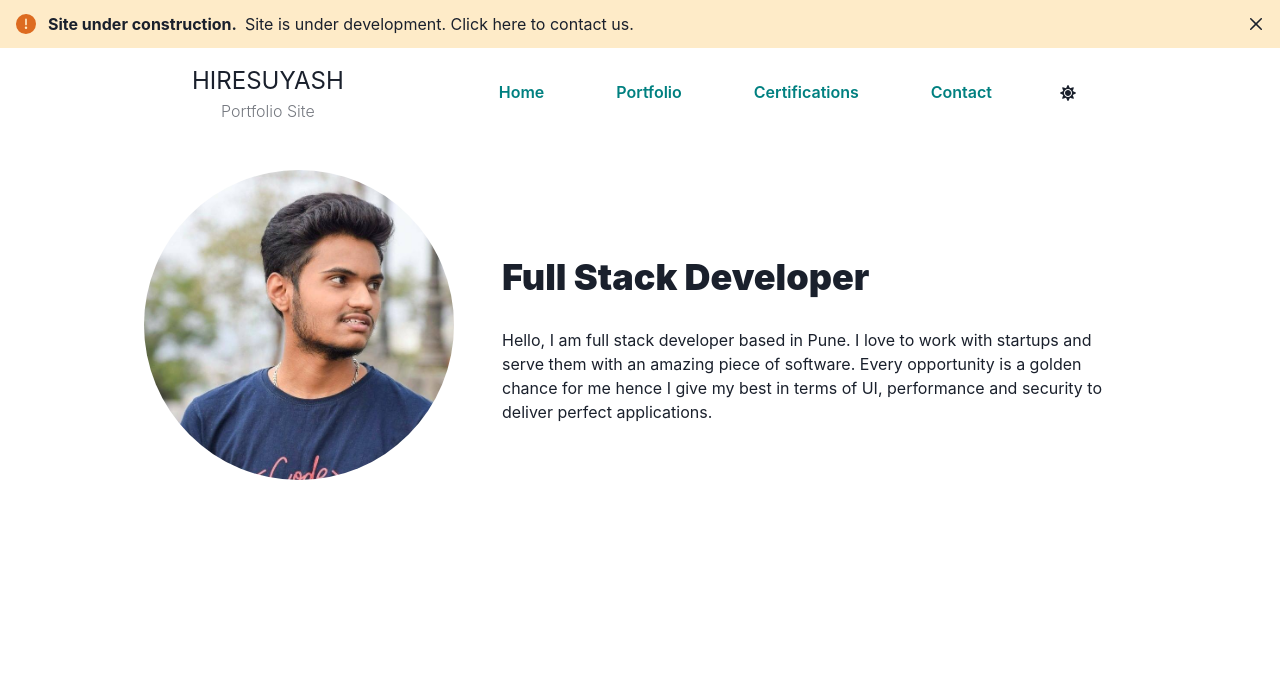
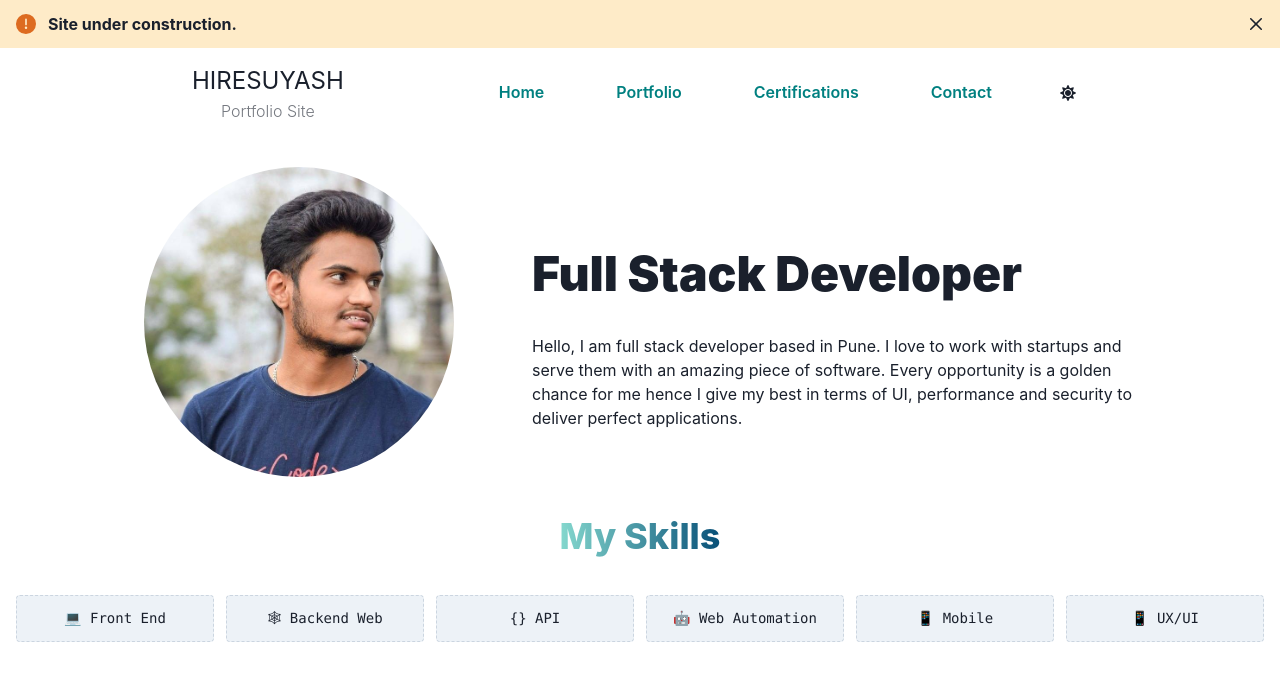
Before and after one commit to suyashl13/Portfolio-Site, a React (Create React App) app: page / in a window 1280 px wide. Shown: the top 680 px of the page. Built offline with nearby package versions, Linux system fonts and the light colour scheme.

Commit message:
added myskills section

```diff
--- a/src/App.js
+++ b/src/App.js
@@ -1,7 +1,9 @@
-import { Alert, AlertDescription, AlertIcon, AlertTitle, CloseButton, Link } from '@chakra-ui/react';
+import { Alert, AlertIcon, AlertTitle, Center, CloseButton } from '@chakra-ui/react';
 import './App.css';
-import Landing from './components/landing/Landing';
+import SkillBadge from './components/general/SkillBadge';
+import Landing from "./components/Landing"
 import Navbar from './components/Navbar';
+import Skills from './components/Skills';
 
 function App() {
   return (
@@ -9,11 +11,15 @@ function App() {
       <Alert status='warning'>
         <AlertIcon />
         <AlertTitle mr={2}>Site under construction.</AlertTitle>
-        <AlertDescription>Site is under development.<Link href="mailto:admin@hiresuyash.com"> Click here</Link> to contact us.</AlertDescription>
         <CloseButton position='absolute' right='8px' top='8px' />
       </Alert>
       <Navbar />
       <Landing />
+      <Center>
+        <SkillBadge />
+      </Center>
+      <Skills />
+      <br />
     </>
   );
 }
--- a/src/components/landing/Landing.jsx
+++ b/src/components/Landing.jsx
@@ -1,13 +1,12 @@
-import { Box, Center, Container, Flex, Image, Text } from "@chakra-ui/react";
+import { Box, Container, Flex, Image, Text } from "@chakra-ui/react";
 import React from "react";
-import myphoto from "../../assets/my_photo.jpg";
-import SkillBadge from "../general/SkillBadge";
+import myphoto from "../assets/my_photo.jpg";
 
 export default function Landing() {
   return (
     <Container
       maxW={{ base: "container.sm", md: "container.md", lg: "container.lg" }}
-      marginTop="2rem"
+      marginTop="1.8rem"
     >
       <Flex
         justifyContent="space-between"
@@ -21,11 +20,11 @@ export default function Landing() {
       >
         <Image borderRadius="full" src={myphoto} fit={"cover"} boxSize={310} />
         <Box
-          ml={{ lg: "48px", sm: "0px" }}
-          textAlign={{ sm: "center", base: "start", lg: "start" }}
-          marginTop={{ sm: "24px" }}
+          ml={{ lg: "78px" }}
+          textAlign={{ sm: "center", base: "center", lg: "start" }}
+          marginTop={{ sm: "24px", base: "24px" }}
         >
-          <Text fontSize="4xl" fontWeight={900}>
+          <Text fontSize={{ base: "3xl", lg: "5xl" }} fontWeight={900}>
             Full Stack Developer
           </Text>
           <br />
@@ -35,9 +34,6 @@ export default function Landing() {
           UI, performance and security to deliver perfect applications.
         </Box>
       </Flex>
-      <Center>
-        <SkillBadge />
-      </Center>
     </Container>
   );
 }
--- /dev/null
+++ b/src/components/Skills.jsx
@@ -0,0 +1,34 @@
+import { Code, Container, SimpleGrid } from "@chakra-ui/react";
+import React from "react";
+
+export default function Skills() {
+  const skills = [
+    { title: "Front End", emoji: "💻" },
+    { title: "Backend Web", emoji: "🕸" },
+    { title: "API", emoji: "{}" },
+    { title: "Web Automation", emoji: "🤖" },
+    { title: "Mobile", emoji: "📱" },
+    { title: "UX/UI", emoji: "📱" },
+  ];
+  return (
+    <Container
+      maxW={{ base: "container.md", md: "container.md", lg: "container.xl" }}
+      marginTop={{ lg: "2rem", base: "1rem" }}
+    >
+      <SimpleGrid columns={{ base: 2, md: 5, lg: 6 }} spacing={3}>
+        {skills.map((skill, i) => (
+          <Code
+            border="1px"
+            textAlign="center"
+            borderStyle="dashed"
+            borderColor="gray.300"
+            borderRadius="4px"
+            padding="12px"
+          >
+            {skill.emoji} {skill.title}
+          </Code>
+        ))}
+      </SimpleGrid>
+    </Container>
+  );
+}
--- a/src/components/general/SkillBadge.jsx
+++ b/src/components/general/SkillBadge.jsx
@@ -3,8 +3,8 @@ import React from "react";
 
 export default function SkillBadge() {
   return (
-    <Box mt="4rem">
-      {/* <Text fontSize='4xl' fontWeight='800' bgClip='text' bgGradient="linear(to-l, #252D4C, #FF0080)">My Skills</Text> */}
+    <Box mt="2rem">
+      <Text fontSize='4xl' fontWeight='800' bgClip='text' bgGradient="linear(to-l, #085078, #85D8CE)">My Skills</Text>
     </Box>
   );
 }
```
